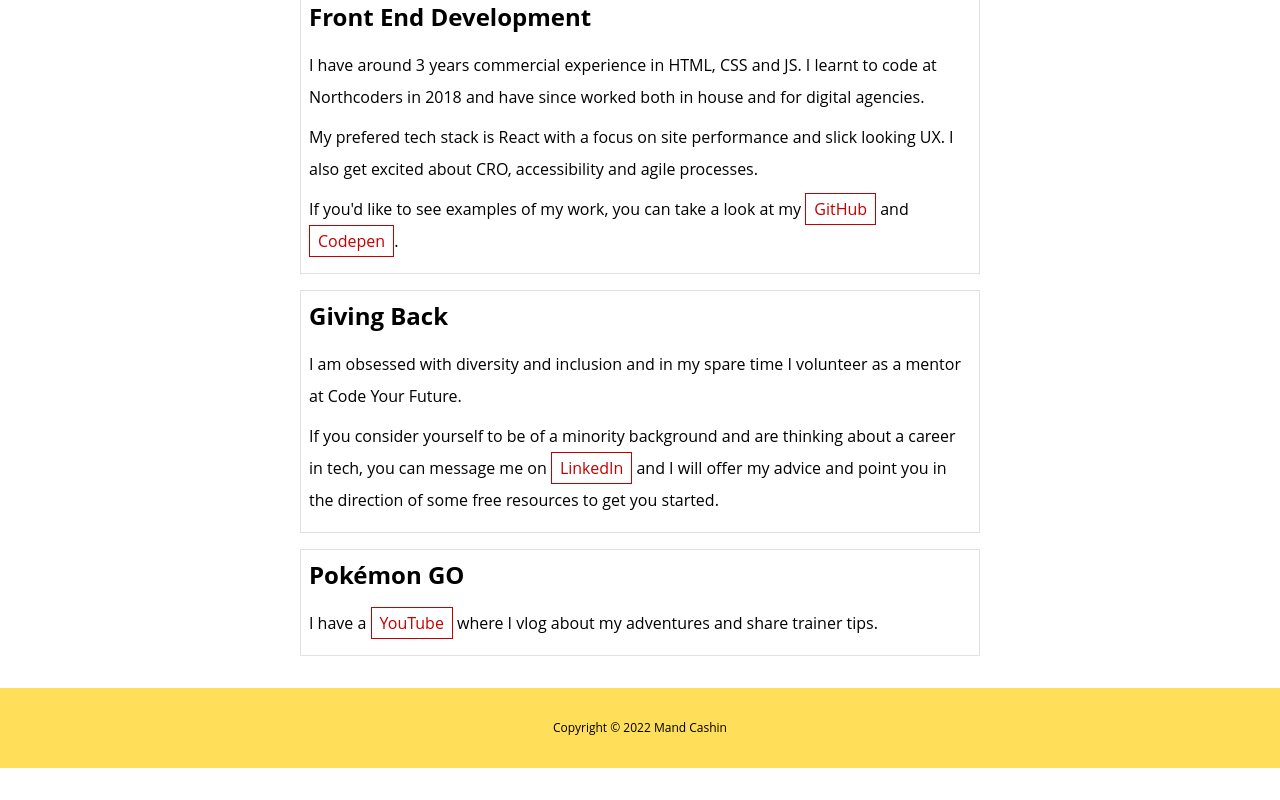
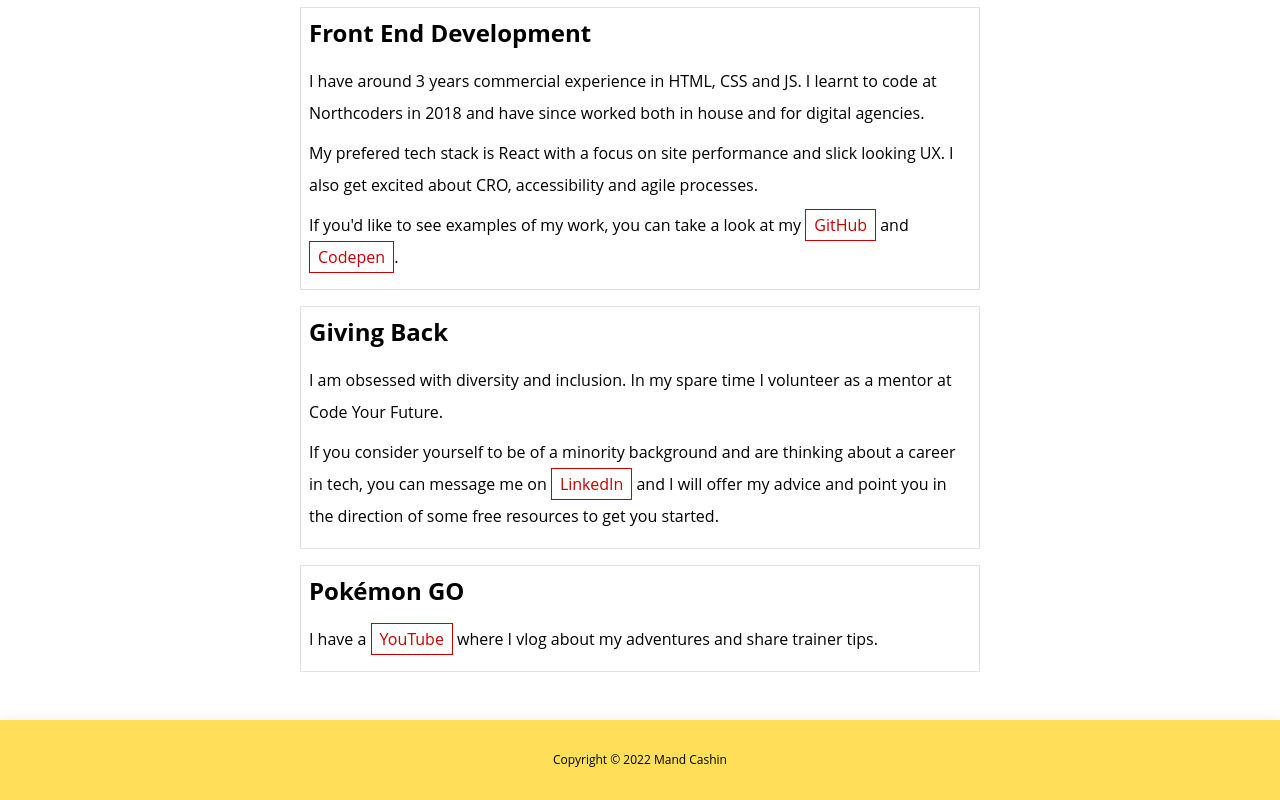
Before and after one commit to RazzBerryMand/mand-cashin-2022, a React (Create React App) app: page / in a window 1280 px wide. Shown: the part 315-1115 px from the top of the page. Before the commit the page ends 1083 px from the top, so only its background shows below. Built offline with nearby package versions, Linux system fonts and the light colour scheme.

Commit message:
style: add box shadow

```diff
--- a/src/components/Footer.css
+++ b/src/components/Footer.css
@@ -3,4 +3,5 @@ footer {
   padding: calc(var(--spacing-base) * 2);
   text-align: center;
   font-size: calc(var(--font-size-base) * 0.75);
+  box-shadow: 0px 3px 15px var(--grey);
 }
--- a/src/components/Header.css
+++ b/src/components/Header.css
@@ -5,6 +5,7 @@ header {
   padding: calc(var(--spacing-base) * 2);
   text-transform: uppercase;
   text-align: center;
+  box-shadow: 0px 3px 15px var(--grey);
 }
 
 header h1 {
--- a/src/components/Main.css
+++ b/src/components/Main.css
@@ -2,7 +2,7 @@ main {
   display: flex;
   flex: 1;
   flex-direction: column;
-  padding: calc(var(--spacing-base) * 2);
+  padding: calc(var(--spacing-base) * 4) calc(var(--spacing-base) * 2);
   align-items: center;
 }
 
--- a/src/components/Main.js
+++ b/src/components/Main.js
@@ -35,7 +35,7 @@ export const Main = () => {
       <div className="content-box">
         <h2>Giving Back</h2>
         <p>
-          I am obsessed with diversity and inclusion and in my spare time I
+          I am obsessed with diversity and inclusion. In my spare time I
           volunteer as a mentor at Code Your Future.
         </p>
         <p>
```
